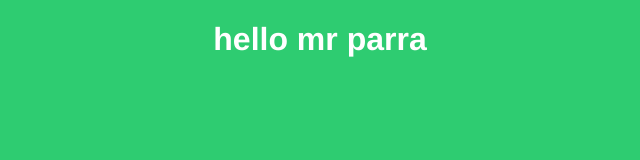
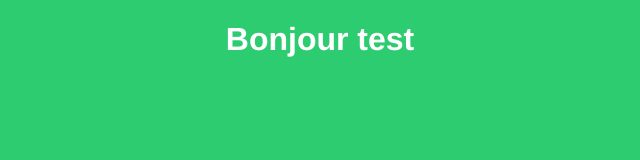
Before and after one commit to sebparra/hello, a plain HTML site: page index.html in a window 1280 px wide. Shown: the whole page, without its empty margins (320-960 px from the left). Drawn offline with Linux system fonts and the light colour scheme.

Commit message:
changement de nom par bonjour

```diff
--- a/index.html
+++ b/index.html
@@ -20,6 +20,6 @@ text-align: center;
 }
 </style>
  <body>
-  <h1> hello mr parra</h1>
-</body>
+<h1> Bonjour test </h1>
+ </body>
  </html>
```
